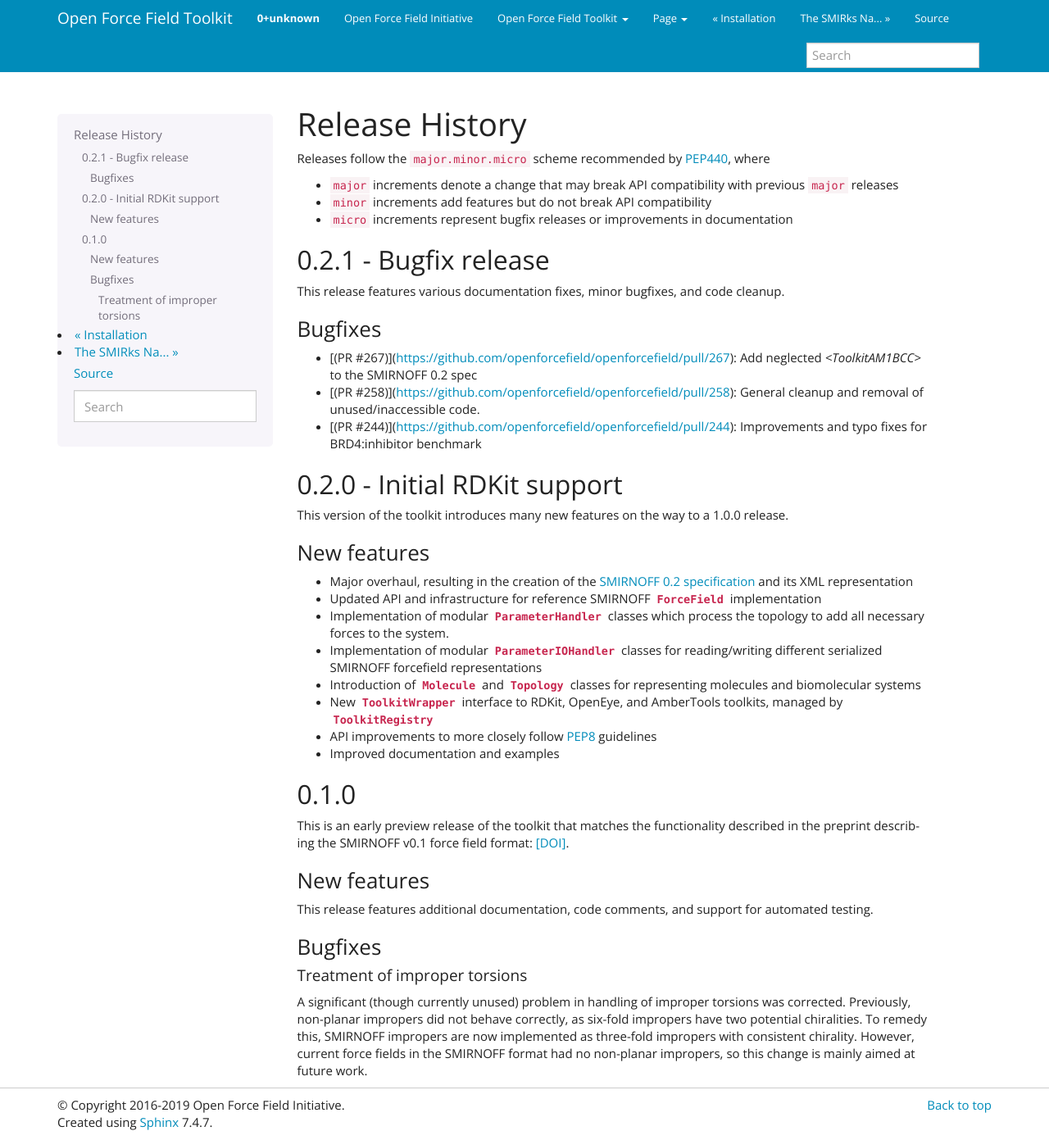
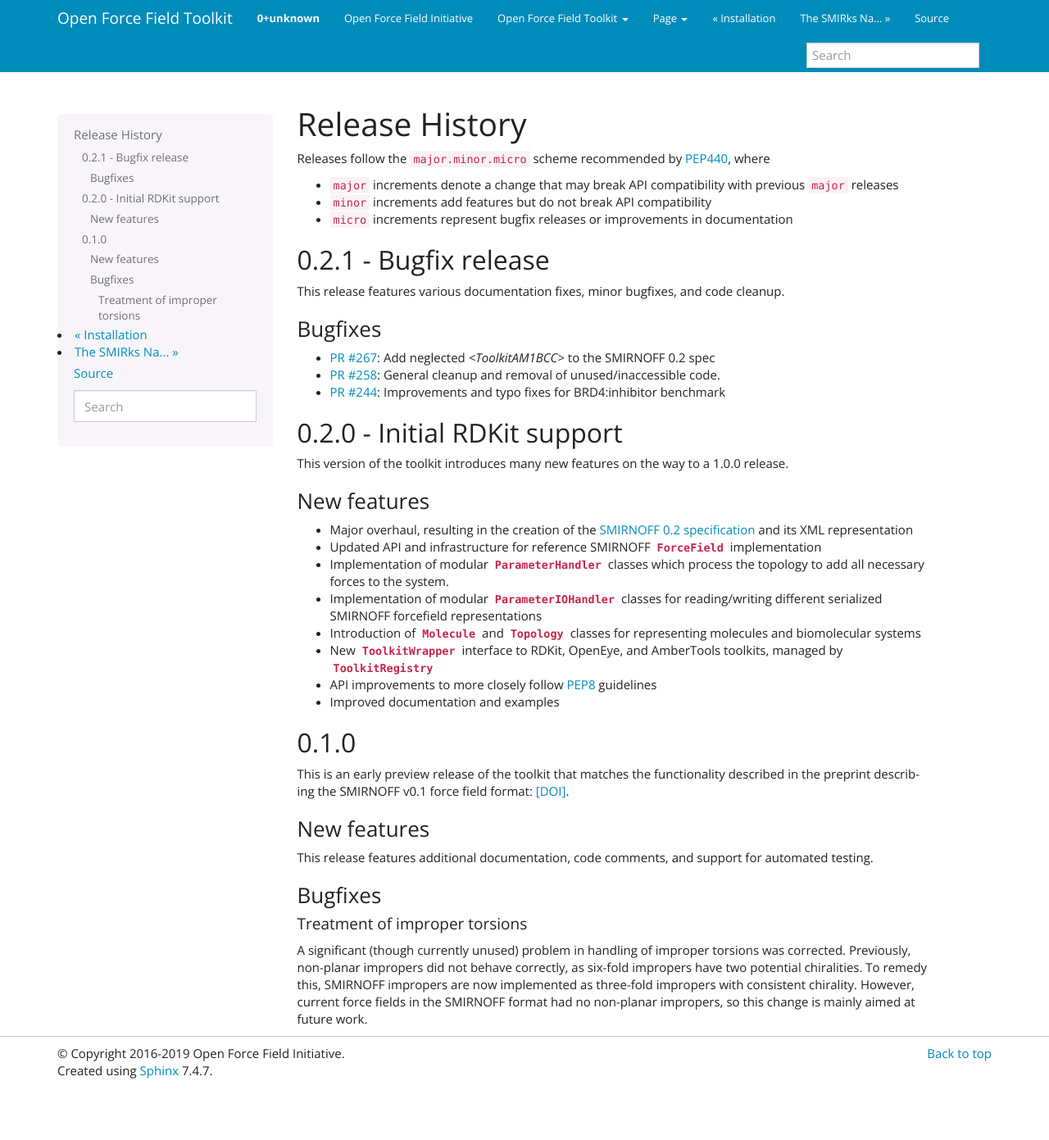
Before and after one commit to openforcefield/openff-toolkit, a Sphinx documentation site: the page built from docs/releasehistory.rst, in a window 1280 px wide. Shown: the whole page at 82% size. Built offline with Sphinx 7.4.7, drawn with Linux system fonts in a browser that asks for light colours; after the commit the page ends 1328 px from its top, so only the background shows below that.

Commit message:
Fixed links in 0.2.1 release notes

```diff
--- a/docs/releasehistory.rst
+++ b/docs/releasehistory.rst
@@ -14,9 +14,9 @@ This release features various documentation fixes, minor bugfixes, and code clea
 
 Bugfixes
 """"""""
-* [(PR #267)](https://github.com/openforcefield/openforcefield/pull/267): Add neglected `<ToolkitAM1BCC>` to the SMIRNOFF 0.2 spec
-* [(PR #258)](https://github.com/openforcefield/openforcefield/pull/258): General cleanup and removal of unused/inaccessible code.
-* [(PR #244)](https://github.com/openforcefield/openforcefield/pull/244): Improvements and typo fixes for BRD4:inhibitor benchmark
+* `PR #267 <https://github.com/openforcefield/openforcefield/pull/267>`_: Add neglected `<ToolkitAM1BCC>` to the SMIRNOFF 0.2 spec
+* `PR #258 <https://github.com/openforcefield/openforcefield/pull/258>`_: General cleanup and removal of unused/inaccessible code.
+* `PR #244 <https://github.com/openforcefield/openforcefield/pull/244>`_: Improvements and typo fixes for BRD4:inhibitor benchmark
 
 0.2.0 - Initial RDKit support
 -----------------------------
```
